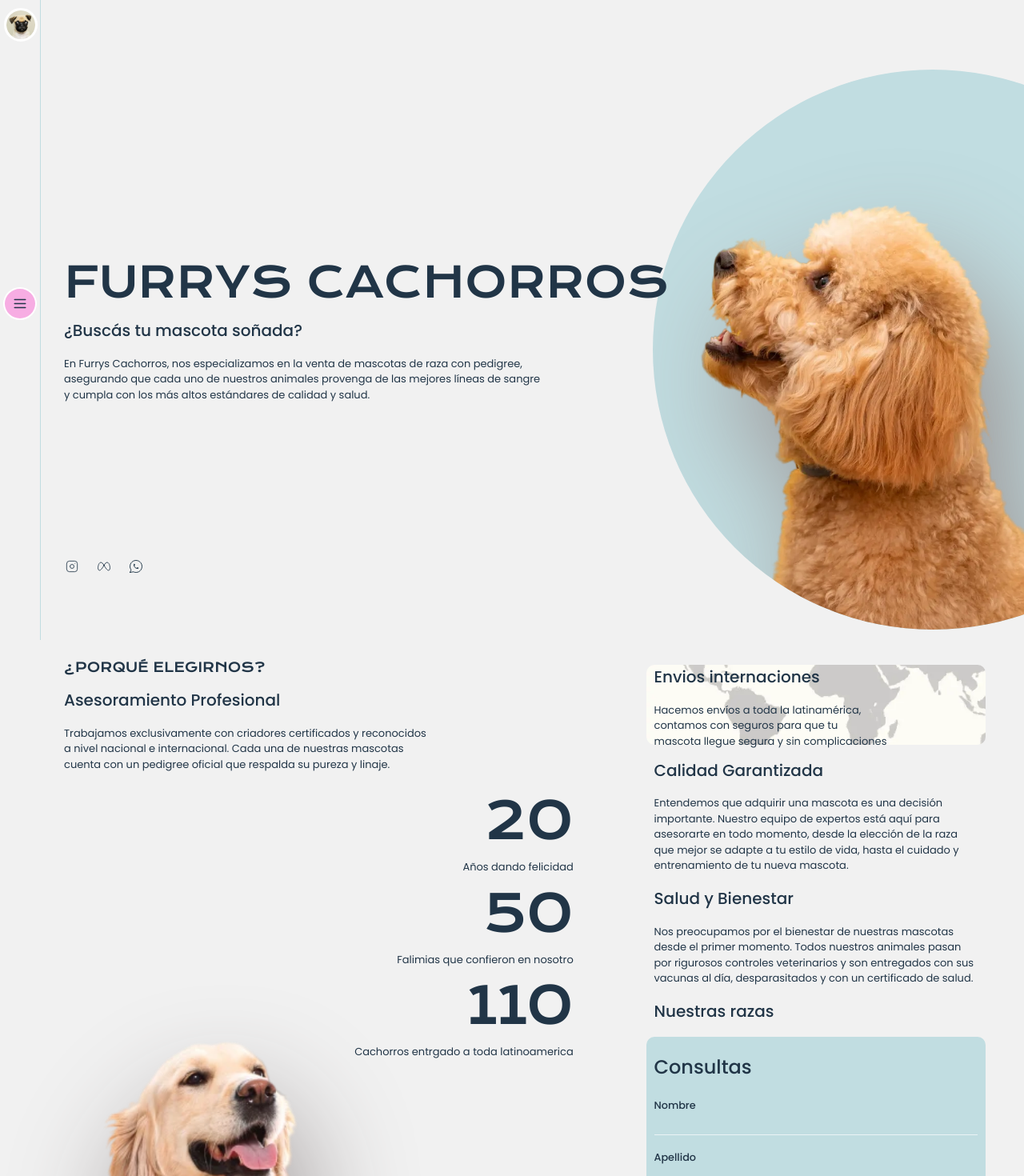
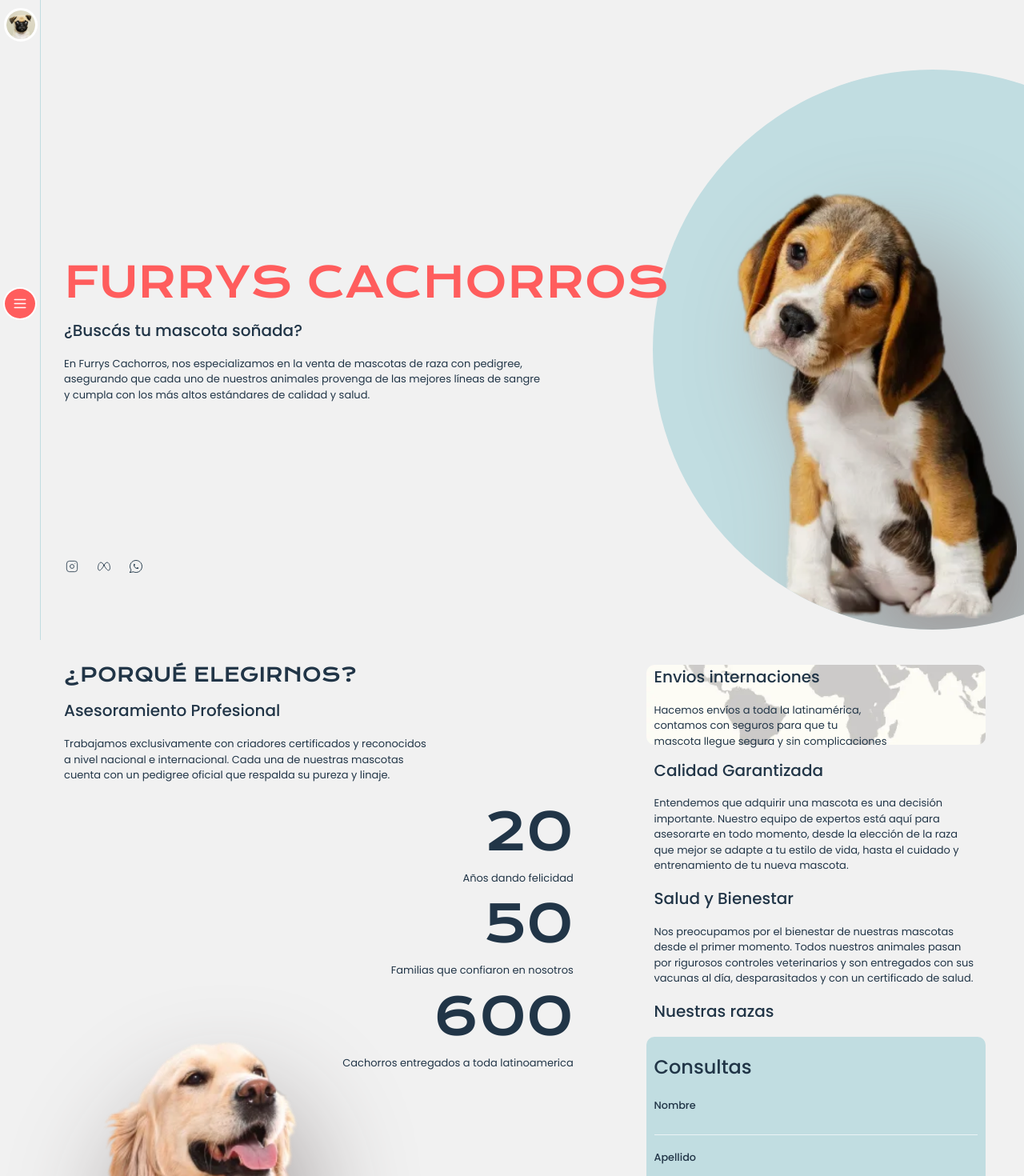
Before and after one commit to JONAAVILA/pets-in-react, a React (Vite) app: page / in a window 1280 px wide. Shown: the top 1470 px of the page at 80% size. Built offline with nearby package versions, Linux system fonts and the light colour scheme; no server answers.

Commit message:
change caniche to beagle and fixed color tittle

```diff
--- a/src/components/form/Form.css
+++ b/src/components/form/Form.css
@@ -28,14 +28,15 @@
     height: 80px;
     width: 350px;
     border-radius: 10px;
-    background-color: #F7ADE3;
+    color: #f1f1f1;
+    background-color: #ff5d5d;
     transition: all ease 200ms;
     p{
         font-weight: 500;
     }
 }
 .alert:hover{
-    background-color: #f18cd7;
+    background-color: #cc3030;
     transition: all ease 200ms;
 }
 .IconX{
--- a/src/components/navbar/Navbar.css
+++ b/src/components/navbar/Navbar.css
@@ -47,8 +47,9 @@
     display: flex;
     justify-content: center;
     align-items: center;
-    background-color: #F7ADE3;
+    background-color: #ff5d5d;
     border: solid 2px #fff;
+    color: #fff;
     transition: all ease 300ms;
     stroke-width: 2px;
     stroke-linecap:round;
@@ -63,7 +64,7 @@
     }
 }
 .icon_menu2:hover{
-    background-color: #f18cd7;
+    background-color: #cc3030;
     transition: all ease 200ms;
 }
 
@@ -120,11 +121,12 @@
     width: 40px;
     height: 40px;
     border-radius: 50%;
-    background-color: #F7ADE3;
+    color: #f1f1f1;
+    background-color: #ff5d5d;
     transition: all ease 200ms;
 }
 .IconArrowRight_nav:hover{
-    background-color: #f18cd7;
+    background-color: #cc3030;
     transition: all ease 200ms;
 
 }
--- a/src/components/navbar/Navbar.jsx
+++ b/src/components/navbar/Navbar.jsx
@@ -5,7 +5,7 @@ import { IconMapPin } from '@tabler/icons-react';
 import { IconMail } from '@tabler/icons-react';
 import profile from './../../assets/profile.png'
 import './Navbar.css'
-import Breeds from '../../views/breeds/Breeds';
+// import Breeds from '../../views/breeds/Breeds';
 
 export default function Navbar ({handleNavbar, clas}){
 
--- a/src/index.css
+++ b/src/index.css
@@ -82,13 +82,14 @@ button {
   border: none;
   color: #001B2E;
   font-weight: 600;
-  background-color: #F7ADE3;
+  background-color: #ff5d5d;
   border: solid 2px #fff;
+  color: #f1f1f1;
   border-radius: 17px;
   transition: all ease 200ms;
 }
 button:hover{
-  background-color: #f18cd7;
+  background-color: #cc3030;
   transition: all ease 200ms;
 }
 textarea{
--- a/src/views/home/Home.css
+++ b/src/views/home/Home.css
@@ -40,6 +40,9 @@
     font-size: 5px;
     width: 100%;
     text-wrap: balance;
+    h1{
+        font-size: 1.5rem;
+    }
     p{
         width: 90%;
     }
@@ -157,3 +160,9 @@
         margin-left: 50px;
     }
 }
+
+@media screen and (max-width:1200px) and (max-height:1030px){
+    .container_info{
+        height: 200vh;
+    }
+}
--- a/src/views/home/Home.jsx
+++ b/src/views/home/Home.jsx
@@ -24,9 +24,9 @@ export default function Home({clas}){
                     <Counter targer='20' />
                     <p>Años dando felicidad</p>
                     <Counter targer='50' />
-                    <p>Falimias que confieron en nosotro</p>
-                    <Counter targer='110' />
-                    <p>Cachorros entrgado a toda latinoamerica</p>
+                    <p>Familias que confiaron en nosotros</p>
+                    <Counter targer='600' />
+                    <p>Cachorros entregados a toda latinoamerica</p>
                 </div>
             </div>
             <div className='box_rigth' >
--- a/src/views/landing/Landing.css
+++ b/src/views/landing/Landing.css
@@ -32,6 +32,7 @@
     height:100%;
     align-items: flex-end;
     h1{
+        color: #ff5d5d;
         margin: 0;
         z-index: 1;
     }
@@ -66,16 +67,16 @@
     transform: scale(0);
     transition: transform 1.2s ease;
 }
-.caniche{
+.beagle{
     position: relative;
     bottom: -20px;
-    left:-20px;
+    left:-10px;
     opacity: .2;
-    width: 90px;
-    filter: drop-shadow(5px 10px 10px #9c9595);
+    width: 50px;
+    filter: drop-shadow(10px 10px 10px #9c9595);
     transition:all 600ms ease;
 }
-.off_caniche{
+.off_beagle{
     right: 0;
     opacity: 1;
     transition: all 100ms ease;
--- a/src/views/landing/Landing.jsx
+++ b/src/views/landing/Landing.jsx
@@ -3,7 +3,7 @@ import { IconBrandMeta } from '@tabler/icons-react';
 import { IconBrandInstagram } from '@tabler/icons-react';
 import { useState } from 'react';
 import Navbar from "../../components/navbar/Navbar";
-import caniche from '../../assets/caniche-rojo.webp';
+import beagle from '../../assets/beagle.webp';
 import Home from '../home/Home';
 import './Landing.css';
 
@@ -49,7 +49,7 @@ export default function Landing (){
                         </div>
                     </div>
                     <div className={`circle_langing ${clas}_landing`} >
-                        <img className={`caniche ${clas}_caniche`} src={caniche} alt="caniche colorado" />
+                        <img className={`beagle ${clas}_beagle`} src={beagle} alt="cachorro beagle" />
                     </div>
                 </div>
                 <Home clas={clas} />
```
Also changed, not shown: src/assets/beagle.webp (added), src/assets/caniche-rojo.webp (deleted).
